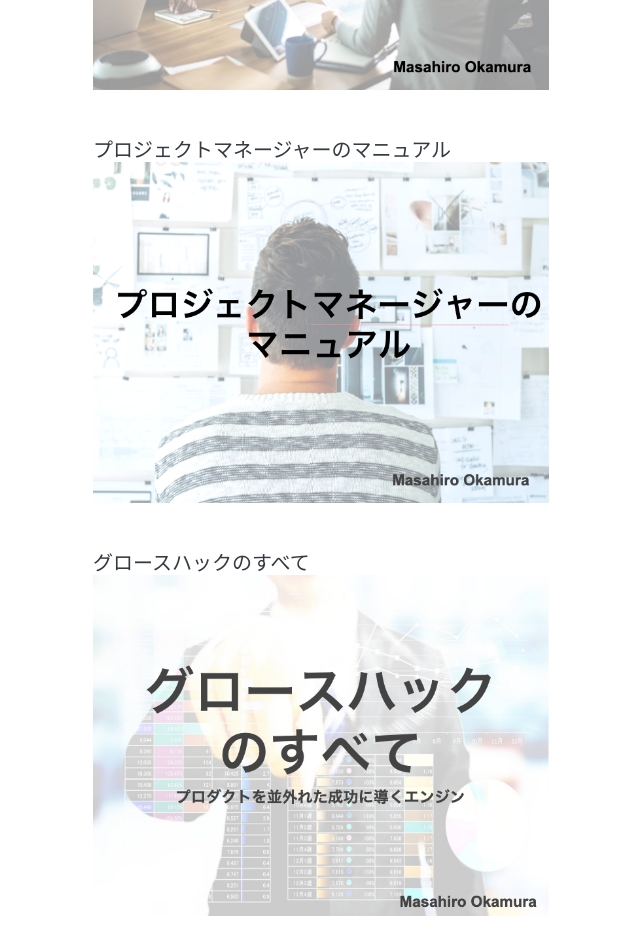
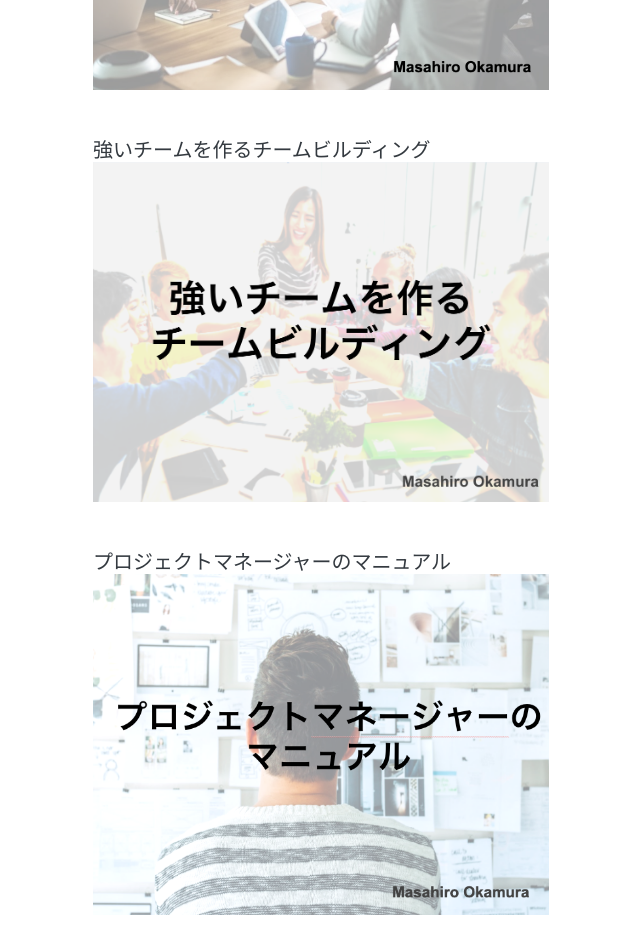
Before and after one commit to masaoka108/masahiro-okamura-portfolio, a website with bundled scripts: page index.html in a window 1280 px wide. Shown: the part 5400-6352 px from the top of the page, without its empty margins (227-867 px from the left). Built offline with nearby package versions, Linux system fonts and the light colour scheme; a web font is replaced by a local one.

Commit message:
[add] チームビルディングのスライドを追加

```diff
--- a/index.html
+++ b/index.html
@@ -486,6 +486,15 @@
 
         <div class="resume-item d-flex flex-column flex-md-row justify-content-between mb-5">
           <div class="resume-content" style="width:100%">
+            <h5 class="mb-0">強いチームを作るチームビルディング</h5>
+            <a href="https://docs.google.com/presentation/d/1enUzUiYbGQSSTdoF7F98gW0BnTY9A_bVesZ8goPTM_w/edit?usp=sharing" target="_blank">
+            <img class="dev_img" src="img/team_building.png" alt="team">
+            </a>
+          </div>
+        </div>
+
+        <div class="resume-item d-flex flex-column flex-md-row justify-content-between mb-5">
+          <div class="resume-content" style="width:100%">
             <h5 class="mb-0">プロジェクトマネージャーのマニュアル</h5>
             <a href="https://docs.google.com/presentation/d/1WlVPFmE8alFc7o1gHhop5QKL5ReTaXaUpgH6lANjw1s/edit?usp=sharing" target="_blank">
             <img class="dev_img" src="img/pm.png" alt="pm">
```
Also changed, not shown: img/team_building.png (added).
